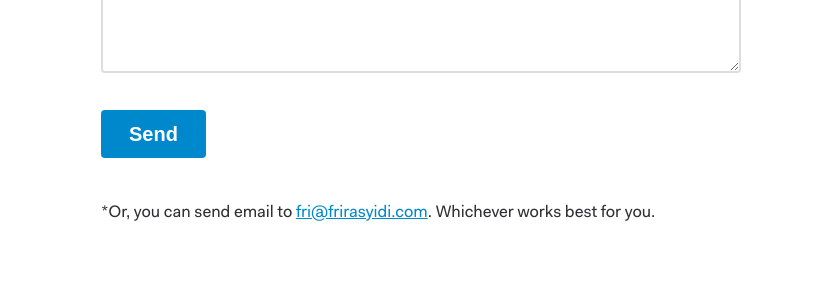
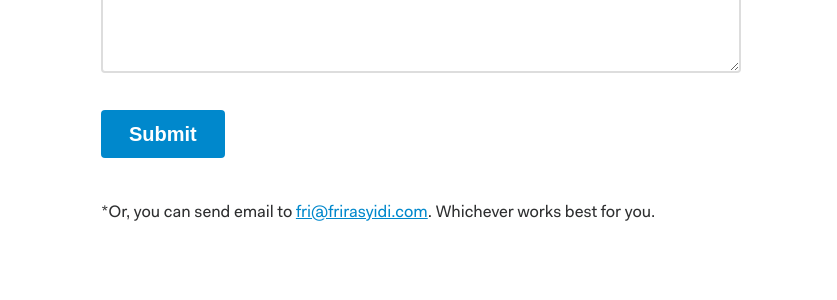
Before and after one commit to frirasyidi/frirasyidi.github.io, a Jekyll site: the page built from _pages/03_contact.md, in a window 1280 px wide. Shown: the part 629-929 px from the top of the page, without its empty margins (219-1056 px from the left). Built offline with Jekyll 4.4.1, drawn with Linux system fonts in a browser that asks for light colours.

Commit message:
Update contact form with Google reCaptcha

```diff
--- a/_pages/03_contact.md
+++ b/_pages/03_contact.md
@@ -25,7 +25,7 @@
   </div>
   <input type="hidden" name="__subject" value="New contact from frirasyidi.com">
   <input type="hidden" name="__redirect" value="http://frirasyidi.com/contact/thank-you">
-  <button type="submit">Send</button>
+  <button class="g-recaptcha" data-sitekey="6LeGPw8UAAAAAF8XB-_5vcTFs3yEdph9yFC_YuX0" data-callback="YourOnSubmitFn">Submit</button>
 </form>
 
 <small>*Or, you can send email to [fri@frirasyidi.com][frimail]. Whichever works best for you.</small>
```
